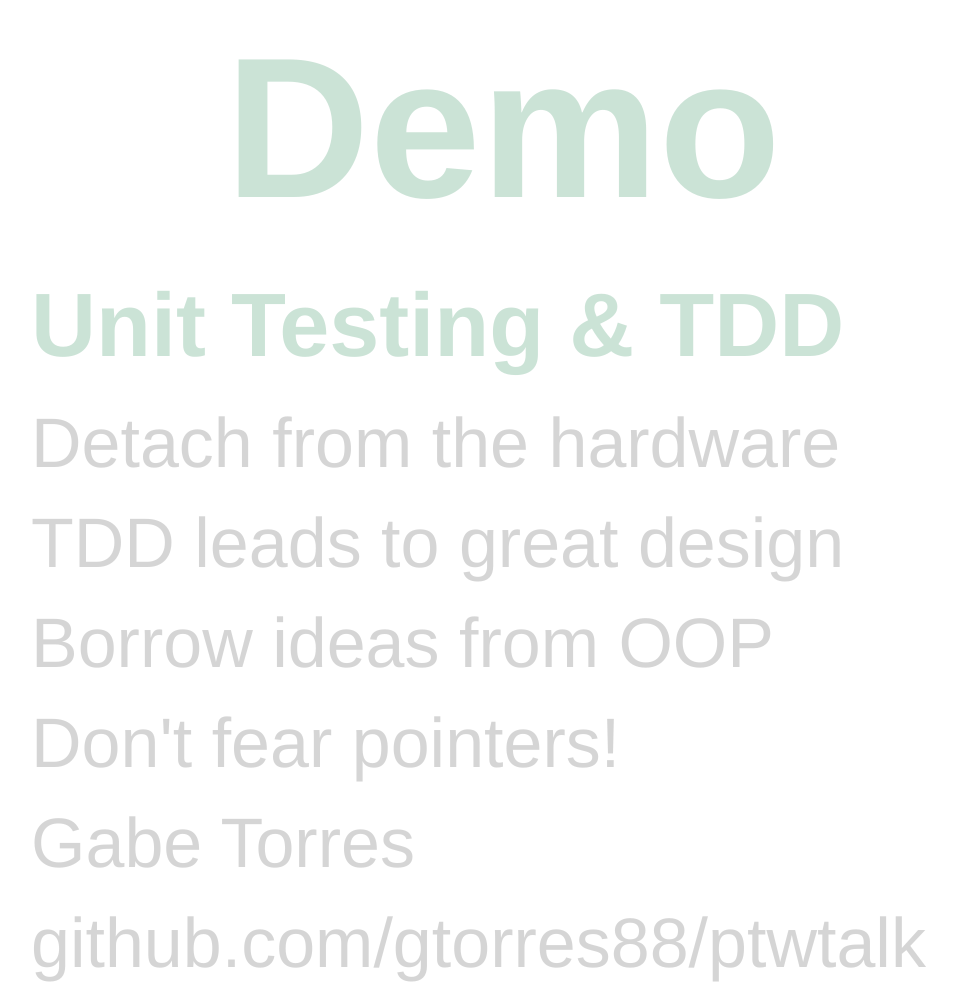
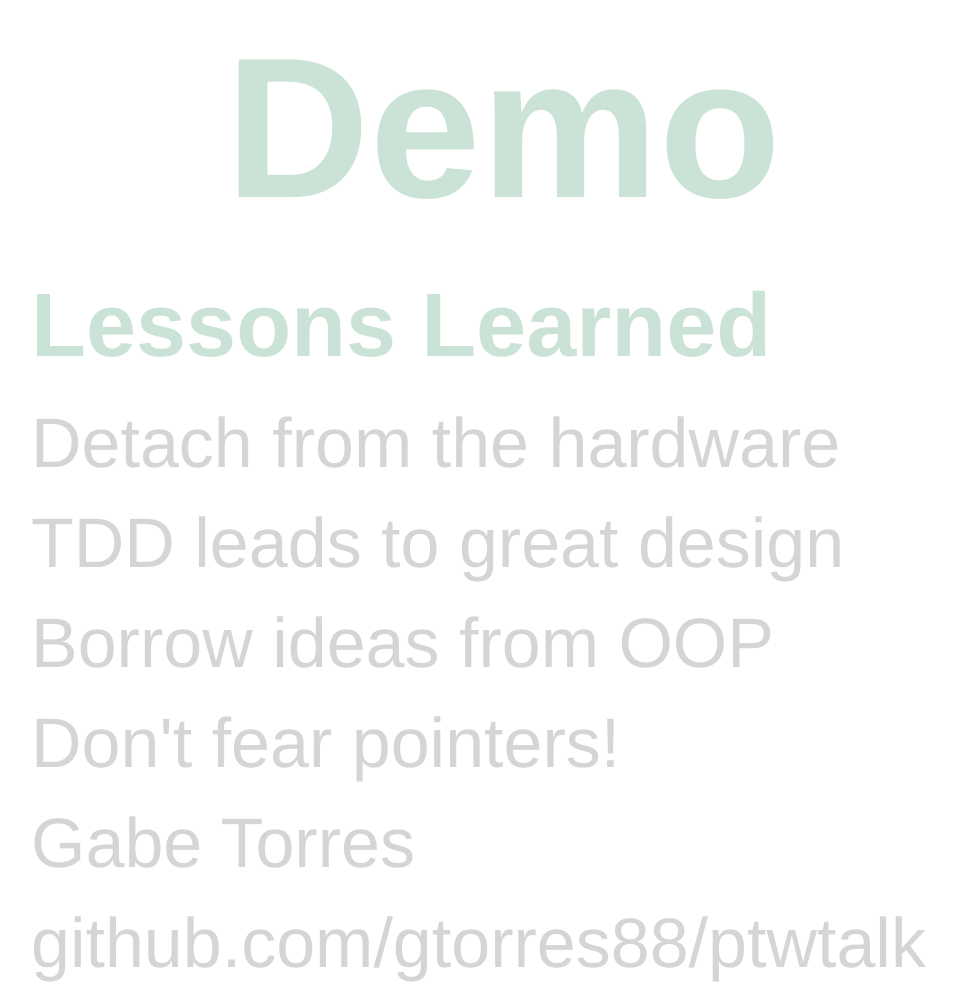
Before and after one commit to gtorres88/ptwtalk, a plain HTML site: page index.html in a window 1280 px wide. Shown: the part 10099-11094 px from the top of the page, without its empty margins (9-966 px from the left). Drawn offline with nearby package versions, Linux system fonts and the light colour scheme; a script that the page names is missing.

Commit message:
fxied heading

```diff
--- a/index.html
+++ b/index.html
@@ -446,7 +446,7 @@ class ZCL:</pre>
    -->
 
             <div class="step" data-x="5300" data-y="500" data-scale="0.05">
-                <h2 class="green_color">Unit Testing & TDD</h2>
+                <h2 class="green_color">Lessons Learned</h2>
             </div>
             <div class="step" data-x="5300" data-y="506" data-scale="0.05">
                 <p>Detach from the hardware</p>
```
